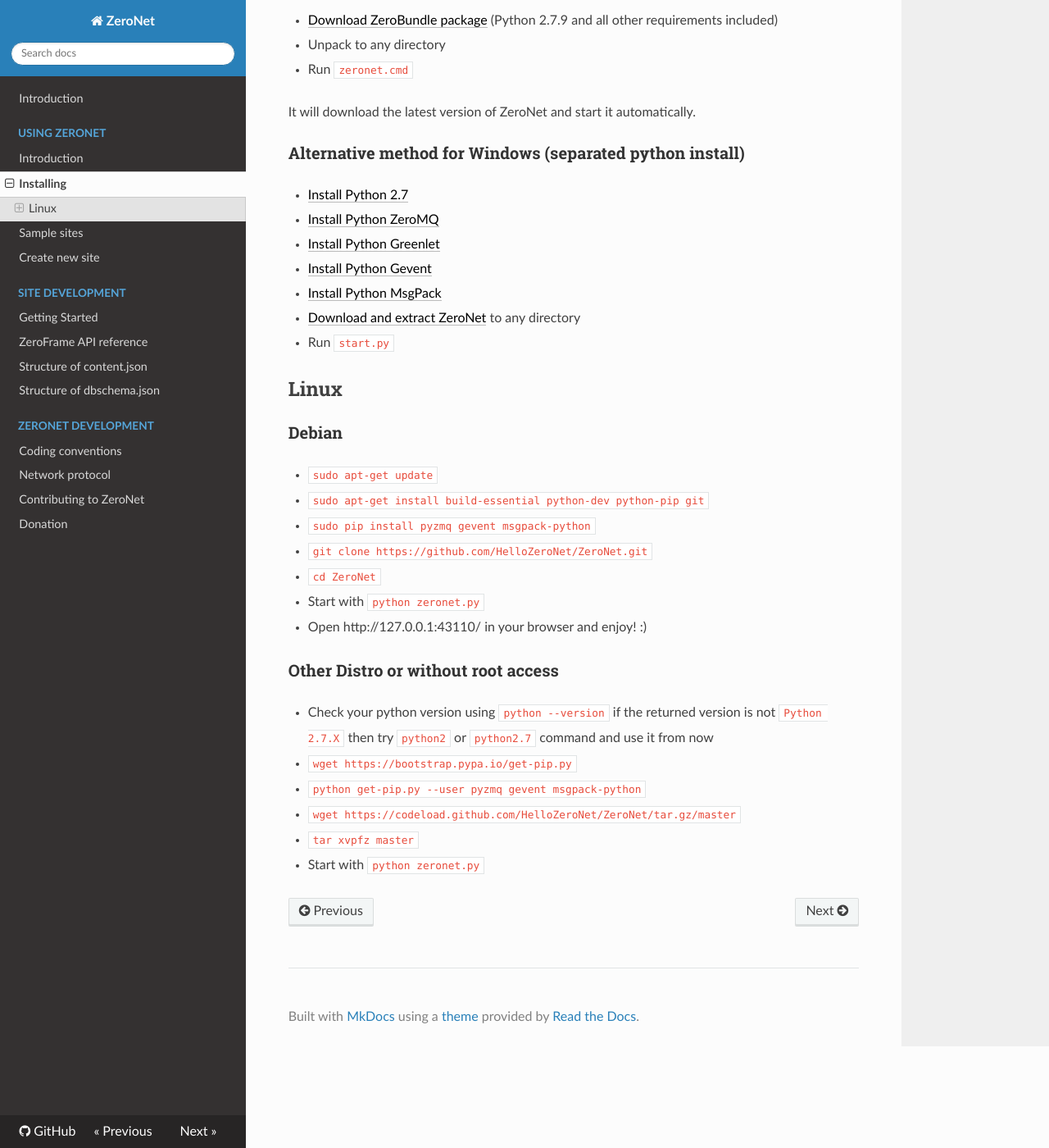
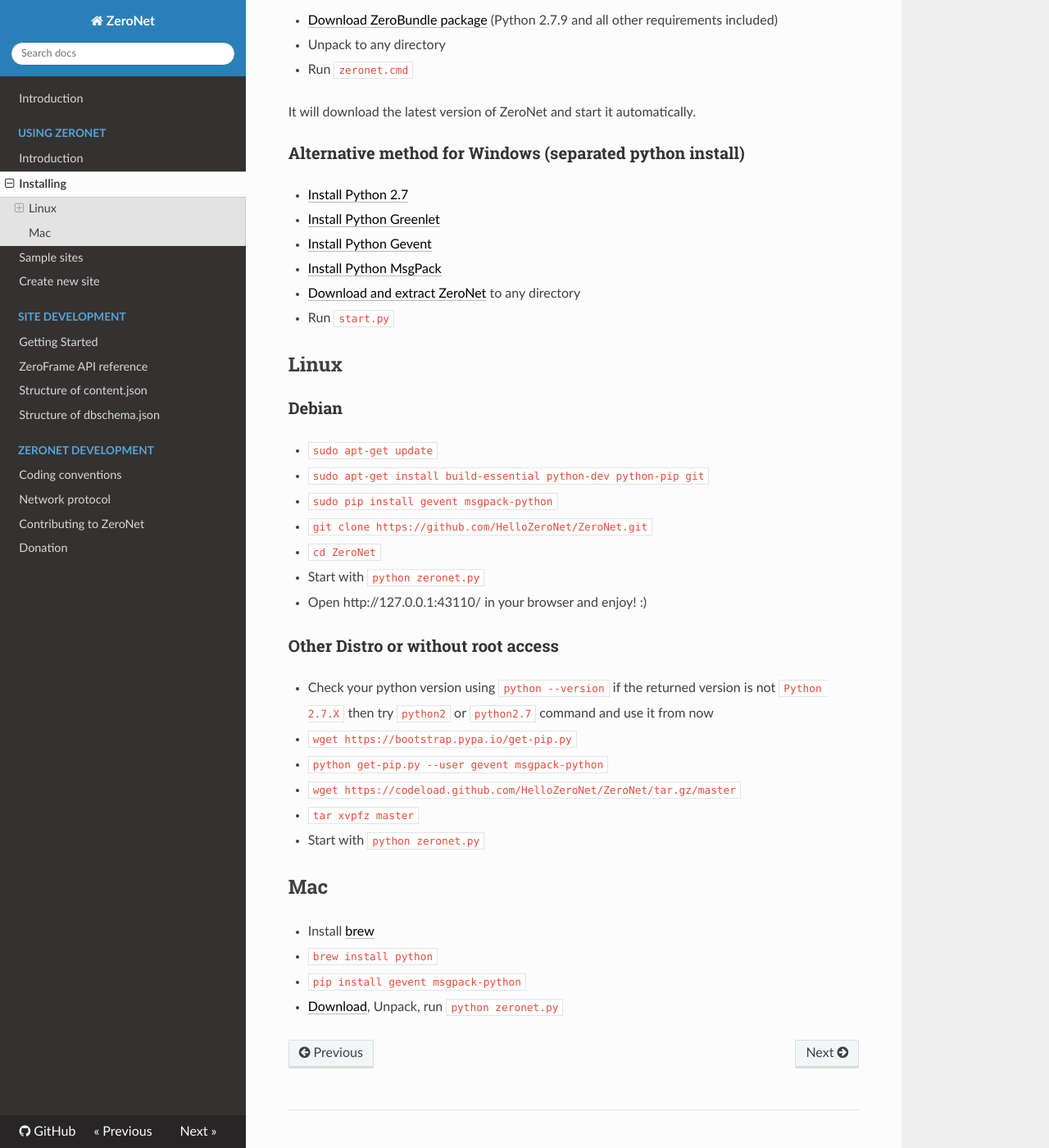
Before and after one commit to HelloZeroNet/Documentation, an MkDocs documentation site: the page built from docs/using_zeronet/installing.md, in a window 1280 px wide and 1400 px high, scrolled down 308 px. Shown: the whole window at 82% size. Built offline with MkDocs 1.6.1, drawn with Linux system fonts in a browser that asks for light colours; nearby versions of some CDN libraries; comment, search, counter and statistics services are not loaded; old or Windows-style settings are respelled for this version of MkDocs.

Commit message:
ZeroMQ removed from install instructions, Mac install

```diff
--- a/docs/using_zeronet/installing.md
+++ b/docs/using_zeronet/installing.md
@@ -13,7 +13,6 @@
 ### Alternative method for Windows (separated python install)
 
 * [Install Python 2.7](https://www.python.org/ftp/python/2.7.9/python-2.7.9.msi)
-* [Install Python ZeroMQ](http://zeronet.io/files/windows/pyzmq-14.4.1.win32-py2.7.exe)
 * [Install Python Greenlet](http://zeronet.io/files/windows/greenlet-0.4.5.win32-py2.7.exe)
 * [Install Python Gevent](http://zeronet.io/files/windows/gevent-1.0.1.win32-py2.7.exe)
 * [Install Python MsgPack](http://zeronet.io/files/windows/msgpack-python-0.4.2.win32-py2.7.exe)
@@ -26,7 +25,7 @@
 
 * `sudo apt-get update`
 * `sudo apt-get install build-essential python-dev python-pip git`
-* `sudo pip install pyzmq gevent msgpack-python`
+* `sudo pip install gevent msgpack-python`
 * `git clone https://github.com/HelloZeroNet/ZeroNet.git`
 * `cd ZeroNet`
 * Start with `python zeronet.py`
@@ -36,7 +35,15 @@
 
 * Check your python version using `python --version` if the returned version is not `Python 2.7.X` then try `python2` or `python2.7` command and use it from now
 * `wget https://bootstrap.pypa.io/get-pip.py`
-* `python get-pip.py --user pyzmq gevent msgpack-python`
+* `python get-pip.py --user gevent msgpack-python`
 * `wget https://codeload.github.com/HelloZeroNet/ZeroNet/tar.gz/master`
 * `tar xvpfz master`
 * Start with `python zeronet.py`
+
+
+## Mac
+
+ * Install [brew](http://brew.sh/)
+ * `brew install python`
+ * `pip install gevent msgpack-python`
+ * [Download](https://github.com/HelloZeroNet/ZeroNet/archive/master.zip), Unpack, run `python zeronet.py`
```
